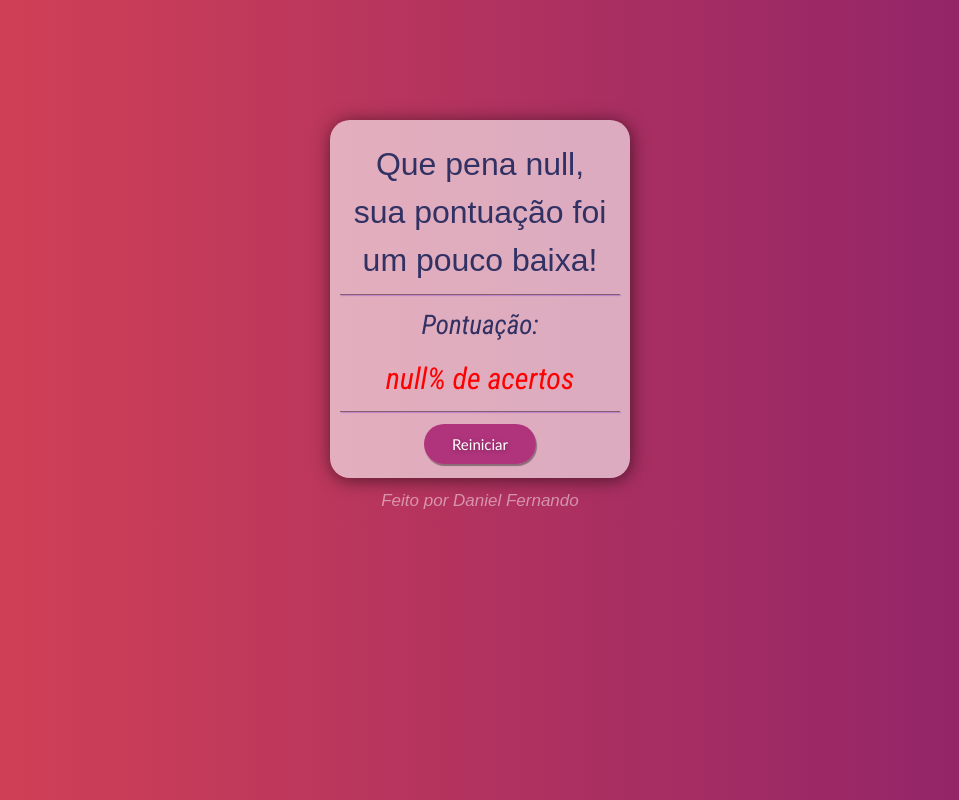
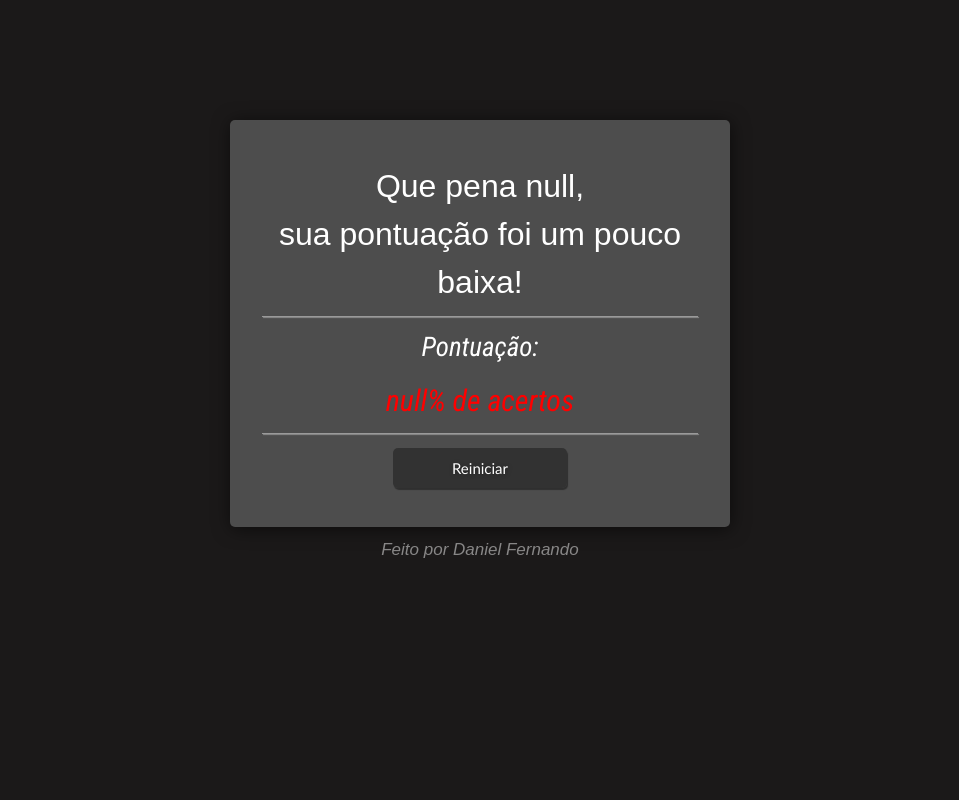
Before and after one commit to danielfernandoaraujo/programming-logic-quiz, a plain HTML site: page scr/pages/end.html in a window 1280 px wide. Shown: the whole page, without its empty margins (160-1119 px from the left). Drawn offline with Linux system fonts and the light colour scheme.

Commit message:
Finalização

```diff
--- a/scr/pages/end.html
+++ b/scr/pages/end.html
@@ -29,10 +29,10 @@
         <div id="conteudo">
             <div id="res">
                 <p id="texto"></p>
-                <hr/>
+                <hr>
                 <p id="pontuação">Pontuação:</p>
                 <p id="pts"></p>
-                <hr/>
+                <hr>
             </div>
             <button onclick="recomeçar()" type="text" id="enviar" >Reiniciar</button>
 
--- a/scr/styles/quiz.css
+++ b/scr/styles/quiz.css
@@ -5,7 +5,7 @@
 body{
     width: 100%;
     margin: auto;
-    background: linear-gradient(to right, #da4453, #89216b);
+    background: rgb(27, 25, 25);
     justify-content: center;
 
     font-family: 'Roboto Condensed';
@@ -21,8 +21,8 @@ div#texto01{
     text-shadow: 1px 2px 2px rgba(0, 0, 0, 0.5);
 }
 section{
-    background: rgba(255, 255, 255, 0.596);
-    border-radius:  20px;
+    background: rgb(77, 77, 77);
+    border-radius:  5px;
     padding: 10px;
     max-width: 500px;
     margin:auto;
@@ -57,16 +57,17 @@ button{
     padding: 10px 20px;
 
     border: none;
-    background-color: rgba(155, 0, 96, 0.699);
-    border-radius: 20px;
+    background-color: rgba(39, 39, 39, 0.699);
+    border-radius: 5px;
     box-shadow: 1px 2px 1px rgba(0, 0, 0, 0.384);
 
-    transition: 70ms all;
+    transition: .4s all;
 
     cursor: pointer;
 }
 button:hover{
-    background-color: rgba(121, 0, 74, 0.699);
+    background-color: rgba(27, 27, 27, 0.699);
+    transform: scale(1.05);
 }
 button:active{
     box-shadow: 0px 0px 0px rgba(0, 0, 0, 0.384), inset 1px 1px 10px rgba(0, 0, 0, 0.384);
@@ -79,17 +80,18 @@ input{
     text-align: center;
 
     border: 2px solid rgba(94, 94, 94, 0);
-    border-radius: 50px;
+    border-radius: 5px;
 
+    background-color: rgb(196, 196, 196);
     width: 90%;
     height: 5vh;
     margin-bottom: 10px;
     outline: none;
-    transition: 0ms 0ms 100ms ;
+    transition: .4s ;
 }
 input:focus{
-    border-color: violet;
-    box-shadow: 0 0 8px 0 violet;
+    border-color: rgb(55, 132, 204);
+    box-shadow: 0 0 8px 0 rgb(30, 110, 184);
 
 }
 
@@ -106,7 +108,7 @@ h2{
 h3{
     font-weight:normal;
     font-size: 25px;
-
+    color: white;
     margin: none;
 
 }
@@ -117,8 +119,8 @@ p{
 }
 hr{
     border: 0;
-	border-top: 1px solid #0000006e;
-    box-shadow: 1px 1px 1px rgba(137, 43, 226, 0.397);
+	border-top: 1px solid #ffffff6e;
+    box-shadow: 1px 1px 1px rgba(255, 255, 255, 0.397);
 }
 #resposta{
     font-size: 15px;
@@ -146,23 +148,26 @@ hr{
 #pontuação{
     font-style: italic;
     font-size: 27px;
-    color: rgb(49, 49, 100);
+    color: rgb(255, 255, 255);
 }
 #end{
-    max-width: 300px;
-
-
+    padding: 4vh;
 }
 #pergunta01{
     font-family: sans-serif;
-    color: rgb(49, 49, 100);
+    color: rgb(255, 255, 255);
 
 }
 #texto{
     font-family: Arial, Helvetica, sans-serif;
     font-style: normal;
     font-size: 4vh;
-    color: rgb(49, 49, 100);;
+    color: rgb(255, 255, 255);;
+}
+.end{
+    width: 40vh;
+    box-shadow: none;
+    margin-bottom: 10px;
 }
 .bts{
     height: 70px;
```
